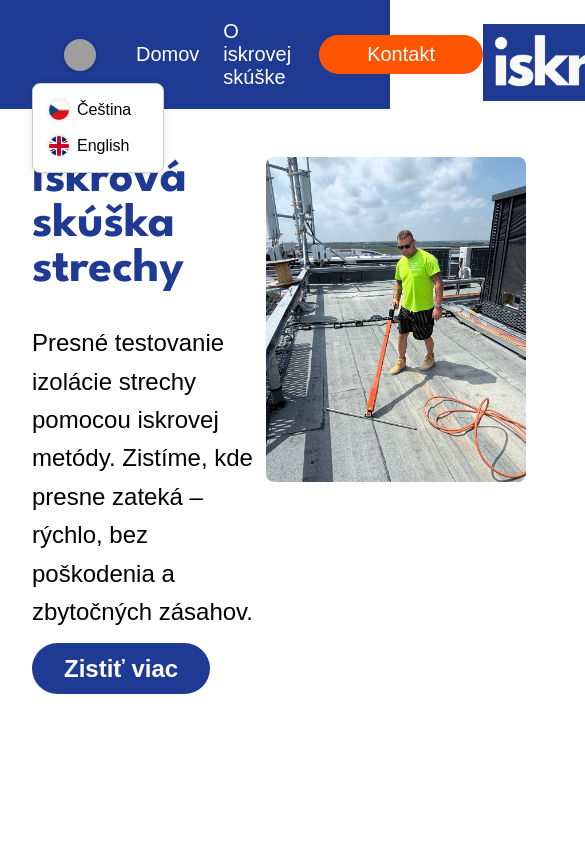
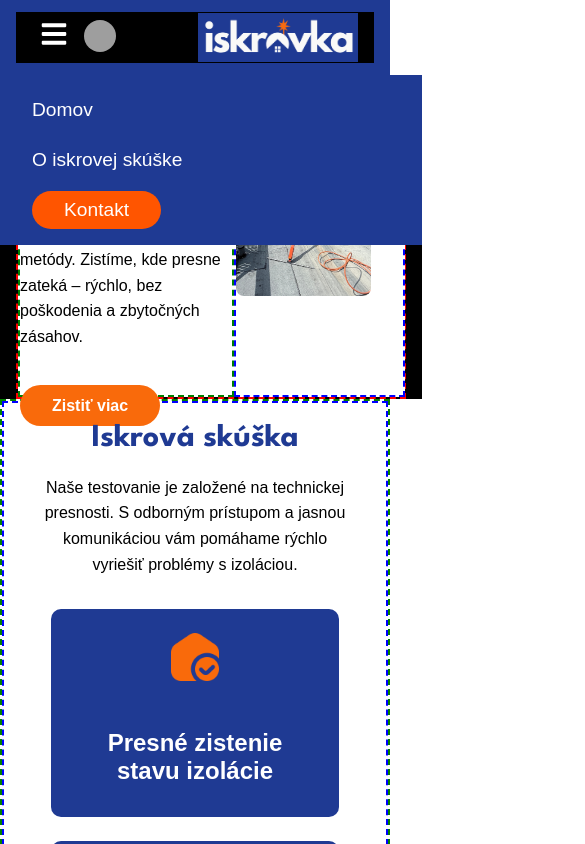
Before and after one commit to toman-svk/iskrovka2, a React (Create React App) app in the folder client/: page / in a window 390 px wide. Both pictures are taken after a click on the button 70 px from the left and 54 px from the top of the page. Shown: the top 844 px of the page, 585 px wide, since content can reach past the window. Built offline with nearby package versions, Linux system fonts and the light colour scheme; grey boxes are pictures that could not be loaded.

Commit message:
working on mobile layout

```diff
--- a/client/package.json
+++ b/client/package.json
@@ -9,6 +9,7 @@
     "@testing-library/user-event": "^13.5.0",
     "react": "^19.1.0",
     "react-dom": "^19.1.0",
+    "react-icons": "^5.5.0",
     "react-router-dom": "^7.6.1",
     "react-scripts": "5.0.1",
     "web-vitals": "^2.1.4"
--- a/client/src/components/AboutSection.js
+++ b/client/src/components/AboutSection.js
@@ -8,12 +8,12 @@ export default function AboutSection() {
   return (
     <div className="about-section-wrapper">
       <div className="container">
-        <div className="about-section container">
+        <div className="about-section">
           <div className="about-left">
             <h1>{t('AboutSection.header1')}</h1>
             <p>{t('AboutSection.text1')}</p>
 
-            <Link to="/about" className="cta-button">
+            <Link to="/about" className="about-section-button">
                 {t('AboutSection.button1')}
             </Link>
           </div>
--- a/client/src/components/Navbar.js
+++ b/client/src/components/Navbar.js
@@ -2,15 +2,15 @@ import React, { useState, useEffect, useRef } from 'react';
 import { Link } from "react-router-dom";
 import '../styles/Navbar.css';
 import { useLanguage } from '../contexts/LanguageContext';
+import { FaBars } from 'react-icons/fa'; // Hamburger icon
 
 const Navbar = () => {
   const [menuOpen, setMenuOpen] = useState(false);
   const [languageMenuOpen, setLanguageMenuOpen] = useState(false);
   const navRef = useRef();
 
-  const { t, setLanguage, language } = useLanguage(); // now use `language` too
+  const { t, setLanguage, language } = useLanguage();
 
-  // Language metadata
   const languages = {
     sk: {
       label: 'Slovenčina',
@@ -26,7 +26,6 @@ const Navbar = () => {
     },
   };
 
-  // Close dropdowns on outside click
   useEffect(() => {
     const handleClickOutside = (event) => {
       if (navRef.current && !navRef.current.contains(event.target)) {
@@ -44,8 +43,71 @@ const Navbar = () => {
   return (
     <nav className="navbar" ref={navRef}>
       <div className="container">
+
+        {/* Mobile layout */}
+        <div className='navbar-left-mobile'>
+          <button
+            className="hamburger"
+            onClick={() => setMenuOpen(!menuOpen)}
+          >
+            <FaBars />
+          </button>
+          <div className="language-selector-wrapper">
+            <div className="language-selector">
+              <button
+                className="language-button"
+                onClick={() => setLanguageMenuOpen(!languageMenuOpen)}
+              >
+                <img
+                  src={languages[language].flag}
+                  alt={languages[language].label}
+                  className="flag-icon"
+                />
+              </button>
+
+              {languageMenuOpen && (
+                <div className="language-dropdown">
+                  {Object.entries(languages)
+                    .filter(([key]) => key !== language)
+                    .map(([code, { label, flag }]) => (
+                      <button
+                        key={code}
+                        onClick={() => {
+                          setLanguage(code);
+                          setLanguageMenuOpen(false);
+                        }}
+                      >
+                        <img src={flag} alt={label} className="flag-icon small" />
+                        {label}
+                      </button>
+                    ))}
+                </div>
+              )}
+            </div>
+          </div>
+        </div>
+
+        {/* Mobile nav links (toggle with hamburger) */}
+        {menuOpen && (
+          <div className="nav-links-mobile">
+            <Link to="/" className="normal-button" onClick={() => setMenuOpen(false)}>
+              {t('Navbar.home-button')}
+            </Link>
+            <Link to="/about" className="normal-button" onClick={() => setMenuOpen(false)}>
+              {t('Navbar.o-skuske-button')}
+            </Link>
+            <Link to="/contact" className="contact-button" onClick={() => setMenuOpen(false)}>
+              {t('Navbar.contact-button')}
+            </Link>
+          </div>
+        )}
+
+        <div className='navbar-right-mobile'>
+          <img src="/images/logo_na_modrom.png" alt="Logo" className="logo" />
+        </div>
+
+        {/* Desktop layout */}
         <div className="navbar-left">
-
           {/* Language Selector */}
           <div className="language-selector-wrapper">
             <div className="language-selector">
@@ -63,7 +125,7 @@ const Navbar = () => {
               {languageMenuOpen && (
                 <div className="language-dropdown">
                   {Object.entries(languages)
-                    .filter(([key]) => key !== language) // hide current language
+                    .filter(([key]) => key !== language)
                     .map(([code, { label, flag }]) => (
                       <button
                         key={code}
@@ -81,15 +143,13 @@ const Navbar = () => {
             </div>
           </div>
 
-          {/* Navigation Links */}
+          {/* Desktop nav links (always shown on larger screens) */}
             <Link to="/" className="normal-button">
               {t('Navbar.home-button')}
             </Link>
-
             <Link to="/about" className="normal-button">
               {t('Navbar.o-skuske-button')}
             </Link>
-
             <Link to="/contact" className="contact-button">
               {t('Navbar.contact-button')}
             </Link>
--- a/client/src/components/ServiceOffer.js
+++ b/client/src/components/ServiceOffer.js
@@ -22,6 +22,7 @@ export default function ServiceOffer() {
   return (
     <div className="service-offer-wrapper">
       <div className="container">
+          <div className='service-offer-section'>
             <h1>{t('ServiceOffer.header1')}</h1>
             <p>{t('ServiceOffer.text1')}</p>
             <div className="service-grid">
@@ -35,5 +36,6 @@ export default function ServiceOffer() {
             </div>
           </div>
       </div>
+    </div>
   );
 }
--- a/client/src/style.css
+++ b/client/src/style.css
@@ -36,10 +36,19 @@ h1 {
   padding: 0 1rem;
 }
 
+@media (max-width: 768px) {
+  .container {
+    width: 100%;
+    margin: 0 auto;
+    padding: 0 1rem;
+  }
+}
+
 @media (min-width: 768px) {
   .container {
     max-width: 720px;
   }
+
 }
 
 @media (min-width: 1024px) {
--- a/client/src/styles/AboutSection.css
+++ b/client/src/styles/AboutSection.css
@@ -1,7 +1,7 @@
-.cta-button {
+.about-section-button {
   margin-top: 2rem;
-  background-color: white;
-  color: var(--main-blue);
+  background-color: var(--main-orange);
+  color: white;
   font-size: 1.5rem;
   padding: 0.75rem 2rem;
   border: none;
@@ -12,7 +12,7 @@
   text-decoration: none;
 }
 
-.cta-button:hover {
+.about-section-button:hover {
   background-color: var(--main-orange);
 }
 
@@ -69,3 +69,52 @@
   height: 30rem;
   border-radius: 8px;
 }
+
+
+
+/* Phone Layout */
+
+@media (max-width: 768px) {
+
+  .container {
+    background-color: black;
+  }
+
+  .about-section {
+    display: flex;
+    justify-content: space-between;
+    align-items: stretch;
+    min-height: 320px !important;
+    max-height: 320px !important;
+    border: 2px dashed red;
+  }
+
+  .about-left h1 {
+    font-size: 2rem;
+  }
+
+  .about-left p {
+    font-size: 1rem !important;
+    margin-bottom: 3rem;
+  }
+
+  .about-section-button {
+    font-size: 1rem !important;
+  }
+
+  .about-left {
+    max-width: 55%;
+    min-width: 55%;
+    border: 2px dashed green;
+
+  }
+
+  .about-right {
+    max-width: 35%;
+    min-width: 35%;
+    border: 2px dashed blue;
+
+  }
+
+
+}
--- a/client/src/styles/Navbar.css
+++ b/client/src/styles/Navbar.css
@@ -1,14 +1,54 @@
+/* Container */
+
+
+@media (min-width: 768px) {
+  .container {
+    max-width: 720px;
+  }
+}
+
+@media (min-width: 1024px) {
+  .container {
+    max-width: 960px;
+  }
+}
+
+@media (min-width: 1280px) {
+  .container {
+    max-width: 1200px;
+  }
+}
+
+@media (min-width: 1440px) {
+  .container {
+    max-width: 1320px;
+  }
+}
+
+/* Default: show desktop, hide mobile */
+.navbar-left-mobile,
+.navbar-right-mobile {
+  display: none;
+}
+
 .navbar {
   display: flex;
   justify-content: space-between;
   align-items: center;
   background: var(--main-blue);
   padding: 0.75rem 1rem;
-  border: none;
   position: sticky;
   top: 0;
   z-index: 100;
+}
 
+
+.navbar .container {
+  display: flex;
+  align-items: center;
+  width: 100%;
+  margin: 0 auto;
+  padding: 0 1rem;
 }
 
 a.contact-button,
@@ -17,63 +57,22 @@ a.normal-button {
 }
 
 .navbar-left {
+  flex: 1;
   display: flex;
   align-items: center;
 }
 
-.navbar-left button:not(:last-child) {
-  margin-right: 1rem;
-}
-
 .logo {
   width: 16rem;
-  margin-right: 2rem;
-  margin-bottom: -0.5rem;
-  margin-top: 0.5rem;
+  margin: 0.5rem 2rem 0 -0.5rem;
 }
-
-.title {
-  font-size: 1.4rem;
-  font-weight: bold;
-}
-
-.menu-icon {
-  font-size: 1.5rem;
-  cursor: pointer;
-}
-
-.dropdown-menu {
-  position: absolute;
-  top: 60px;
-  right: 1rem;
-  background: white;
-  border: 1px solid #ccc;
-  border-radius: 8px;
-  padding: 0.5rem;
-  box-shadow: 0 2px 8px rgba(0, 0, 0, 0.1);
-}
-
-.dropdown-menu a {
-  display: block;
-  padding: 0.5rem 1rem;
-  text-decoration: none;
-  color: black;
-}
-
-.dropdown-menu a:hover {
-  background-color: #f0f0f0;
-}
-
-
 
 .navbar-right {
   display: flex;
   align-items: center;
 }
 
-
-/* Language dropdown menu */
-
+/* Language selector */
 .language-selector-wrapper {
   position: relative;
   display: inline-block;
@@ -81,7 +80,7 @@ a.normal-button {
 
 .language-dropdown {
   position: absolute;
-  top: 100%; /* directly below the button */
+  top: 100%;
   left: 0;
   z-index: 10;
   background: white;
@@ -111,20 +110,11 @@ a.normal-button {
   background-color: #f0f0f0;
 }
 
-.flag-icon.small {
-  width: 20px;
-  height: 20px;
-  border-radius: 50%;
-  object-fit: cover;
-}
-
-
 .language-button {
   background: none;
   border: none;
   cursor: pointer;
-  padding: 0;
-  margin-right: 1rem; /* Adjust spacing as needed */
+  margin-right: 1rem;
   display: flex;
   align-items: center;
   padding: 0.75rem 0.75rem 0.75rem 2rem;
@@ -135,18 +125,26 @@ a.normal-button {
   height: 32px;
   border-radius: 50%;
   object-fit: cover;
-  box-shadow: 0 0 4px rgba(0,0,0,0.2);
+  box-shadow: 0 0 4px rgba(0, 0, 0, 0.2);
   transition: transform 0.2s ease;
+}
+
+.flag-icon.small {
+  width: 20px;
+  height: 20px;
 }
 
 .language-button:hover .flag-icon {
   transform: scale(1.2);
-  background: none;
 }
 
-.language-button:hover  {
-  background: none;
+/* Buttons */
+.navbar-links-desktop {
+  display: flex;
+  align-items: center;
+  gap: 1rem;
 }
+
 
 .normal-button {
   background: none;
@@ -154,57 +152,130 @@ a.normal-button {
   color: white;
   font-size: 1.25rem;
   cursor: pointer;
-  padding: 0.5rem 0.75rem 0.5rem 0.75rem;
+  padding: 0.5rem 0.75rem;
 }
 
 .normal-button:hover {
   color: var(--main-orange);
-  background: none;
 }
 
 .contact-button {
-  background-color: #ff5500; /* Bright orange */
+  background-color: #ff5500;
   color: #fff;
   border: none;
-  padding: 0.5rem 3rem; /* Increase horizontal padding */
-  border-radius: 9999px; /* Fully rounded */
+  padding: 0.5rem 3rem;
+  border-radius: 9999px;
   font-size: 1.25rem;
   font-weight: 500;
   cursor: pointer;
   transition: background-color 0.3s ease;
   margin-left: 1rem;
+
 }
 
 .contact-button:hover {
   background-color: #e64a00;
 }
 
-.container {
+
+
+  .logo {
+    width: 10rem;
+    margin: 0;
+  }
+
+  .language-button {
+    padding: 0.5rem;
+  }
+
+
+
+
+
+/* Dropdown nav links */
+.nav-links {
+  display: none;
+  flex-direction: column;
+  gap: 0.75rem;
+  position: absolute;
+  top: 100%;
+  left: 0;
   width: 100%;
-  margin: 0 auto;
-  padding: 0 1rem;
+  background: var(--main-blue);
+  padding: 1rem 1rem 0.5rem 1rem;
+  z-index: 99;
 }
 
-@media (min-width: 768px) {
-  .container {
-    max-width: 720px;
+.nav-links.show {
+  display: flex;
+}
+
+.nav-links a {
+  color: white;
+  font-size: 1.2rem;
+  padding: 0.5rem 1rem;
+  text-decoration: none;
+}
+
+.nav-links a:hover {
+  color: var(--main-orange);
+}
+
+/* Mobile-specific overrides */
+@media (max-width: 767px) {
+  .navbar-links-desktop,
+  .navbar-left,
+  .navbar-right {
+    display: none;
+  }
+
+  .navbar-left-mobile,
+  .navbar-right-mobile {
+    display: flex;
+    justify-content: space-between;
+
   }
 }
 
-@media (min-width: 1024px) {
-  .container {
-    max-width: 960px;
-  }
+.hamburger {
+  background: none;
+  border: none;
+  font-size: 1.75rem;
+  color: white;
+  cursor: pointer;
+  align-items: center;
+  padding: 0.5rem;
 }
 
-@media (min-width: 1280px) {
-  .container {
-    max-width: 1200px;
-  }
+
+/* Mobile nav dropdown */
+.nav-links-mobile {
+  display: flex;
+  flex-direction: column;
+  gap: 0.75rem;
+  position: absolute;
+  top: 100%;
+  left: 0;
+  width: 100%;
+  background: var(--main-blue);
+  padding: 1rem;
+  z-index: 99;
 }
 
-@media (min-width: 1440px) {
-  .container {
-    max-width: 1320px;
-  }
+.nav-links-mobile a {
+  color: white;
+  font-size: 1.2rem;
+  padding: 0.5rem 1rem;
+  text-decoration: none;
 }
+
+.nav-links-mobile a:hover {
+  color: var(--main-orange);
+}
+
+.nav-links-mobile .contact-button {
+  width: fit-content;
+  align-self: flex-start; /* or center */
+  padding: 0.5rem 2rem;
+  border-radius: 2rem;
+}
--- a/client/src/styles/ServiceOffer.css
+++ b/client/src/styles/ServiceOffer.css
@@ -1,6 +1,8 @@
 /* Service Offer */
 
-.service-offer-wrapper {
+
+
+.service-offer-section {
   padding: 60px 20px;
   background-color: white;
   text-align: center;
@@ -12,10 +14,10 @@
 
 .service-offer-wrapper p {
     font-size: 1.5rem;
-    color: var(--main-blue);
+    color: black;
     max-width: 700px;
     margin: 0 auto 2rem auto;
-    line-height: 1.2;
+    line-height: 1.6;
 }
 
 .service-grid {
@@ -62,3 +64,58 @@
   color: var(--card-text-color);
   line-height: 1.4;
 }
+
+@media (max-width: 768px) {
+
+  .service-offer-wrapper .container {
+    max-width: 100% !important;
+    padding: 0 !important;
+    margin: 0 !important;
+  }
+
+  .service-offer-wrapper {
+    border: 2px dashed green;
+    padding-left: 0 ;
+  }
+
+  .service-offer-wrapper h1 {
+    font-size: 2rem;
+  }
+
+  .service-offer-wrapper p {
+    font-size: 1rem;
+    max-width: 80%;
+  }
+
+  .service-offer-section {
+    padding: 0;
+    border: 2px dashed blue;
+
+  }
+
+    .service-grid {
+    flex-direction: column;
+    align-items: center;
+    gap: 1.5rem; /* spacing between stacked cards */
+    padding: 0 1rem;
+  }
+
+  .service-card {
+    width: 100%;
+    max-width: 15rem;
+    min-width: 15rem;
+    min-height: 10rem;
+    max-height: 10rem;
+    padding: 1.5rem;
+  }
+
+  .service-card h3 {
+    font-size: 1.5rem;
+  }
+
+  .service-card img {
+    height: 3rem;
+  }
+
+
+}
```
Also changed, not shown: 1 other file (tests, documents, lock files or other folders). Lines whose indentation alone changed are shown as unchanged.
